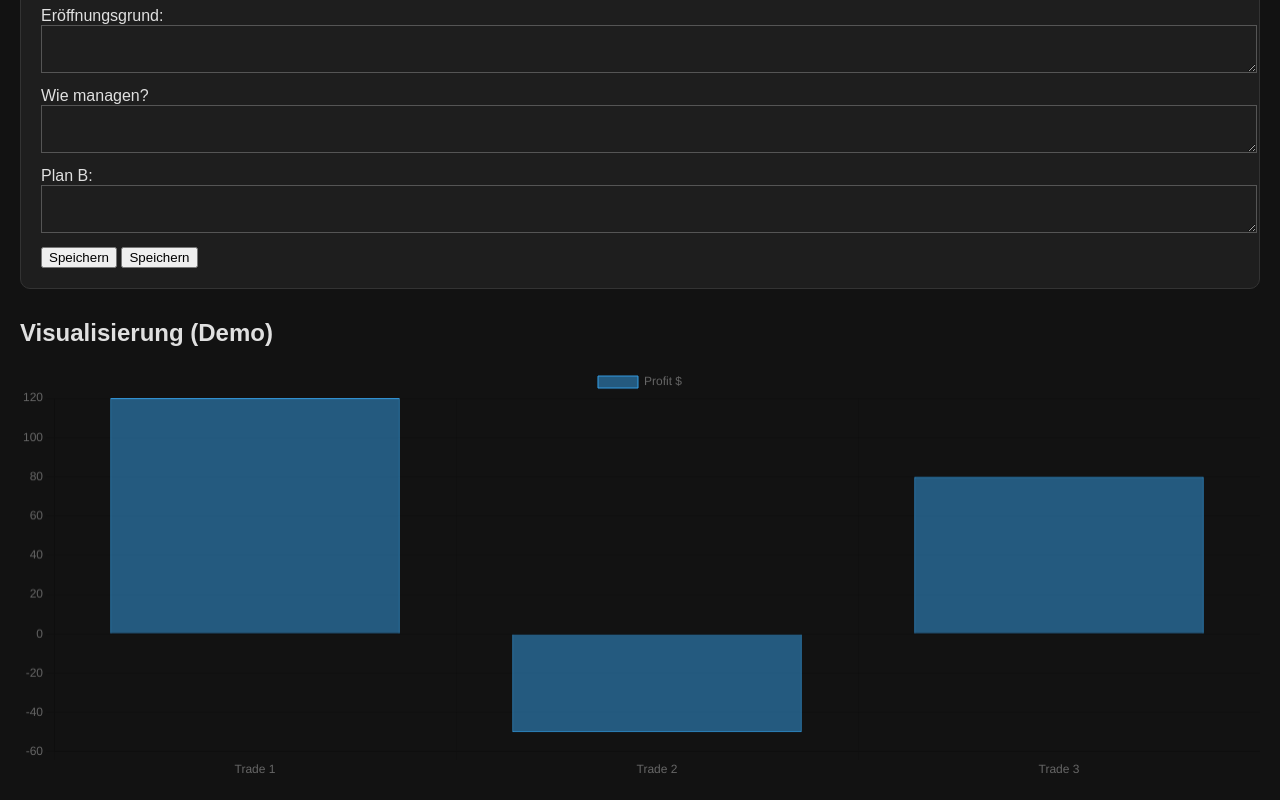
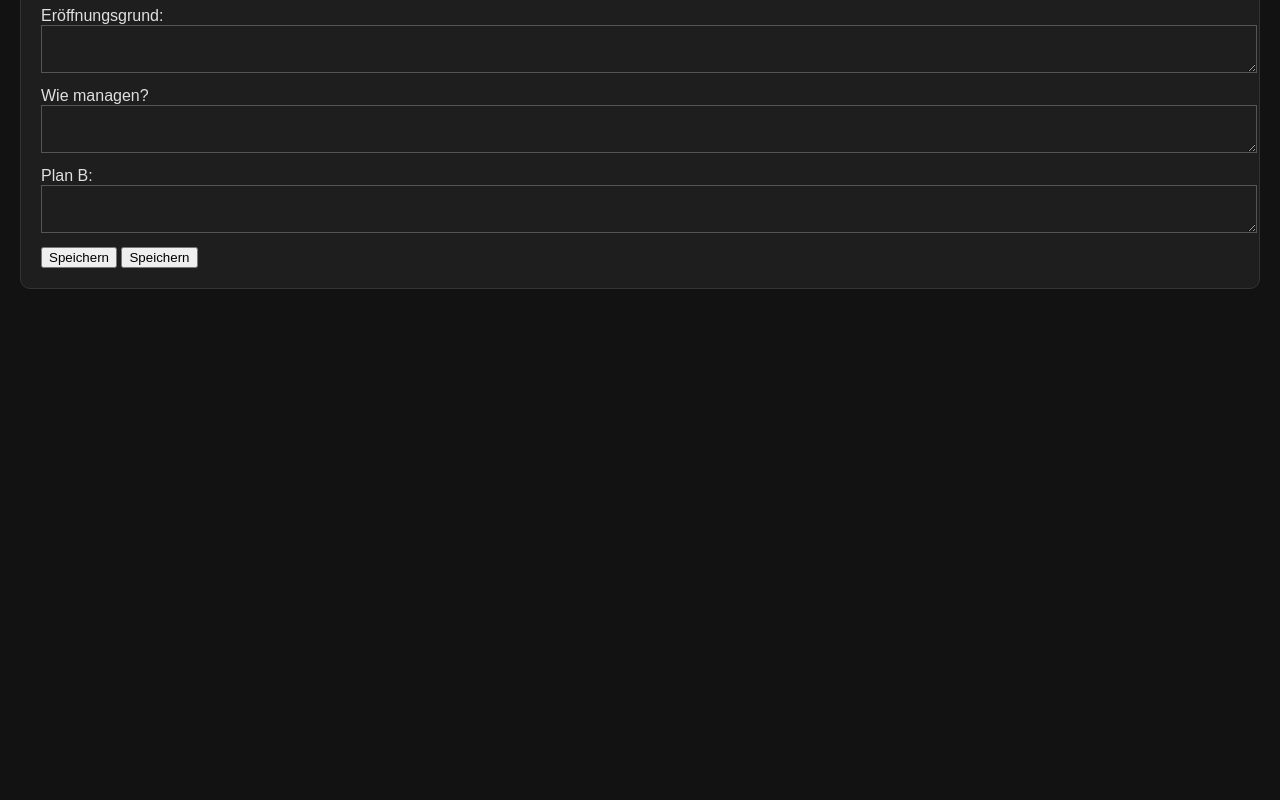
Before and after one commit to dabe94/trading-journal, a plain HTML site: page index.html in a window 1280 px wide. Shown: the part 781-1581 px from the top of the page. After the commit the page ends 1100 px from the top, so only its background shows below. Drawn offline with nearby package versions, Linux system fonts and the light colour scheme.

Commit message:
Update index.html

```diff
--- a/index.html
+++ b/index.html
@@ -102,30 +102,7 @@
 
   </div>
 
-  <h2>Visualisierung (Demo)</h2>
-  <canvas id="profitChart" height="100"></canvas>
 
-  <script>
-    // Platzhalter für Chart-Demo
-    const ctx = document.getElementById('profitChart').getContext('2d');
-    const chart = new Chart(ctx, {
-      type: 'bar',
-      data: {
-        labels: ['Trade 1', 'Trade 2', 'Trade 3'],
-        datasets: [{
-          label: 'Profit $',
-          data: [120, -50, 80],
-          borderWidth: 1
-        }]
-      },
-      options: {
-        scales: {
-          y: {
-            beginAtZero: true
-          }
-        }
-      }
-    });
   </script>
 </body>
 </html>
```
